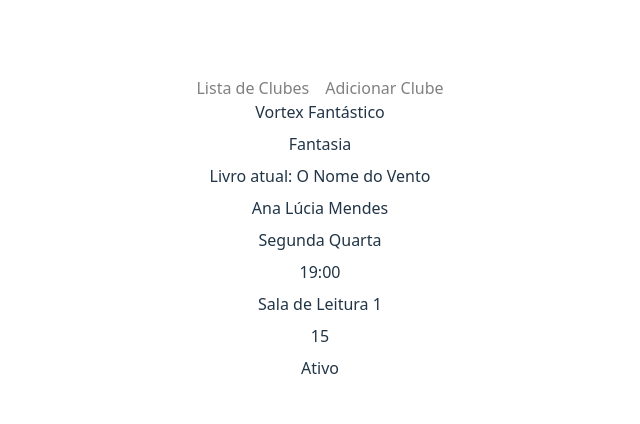
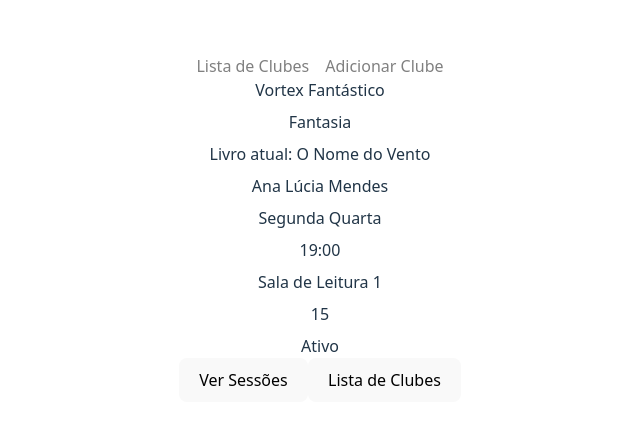
Before and after one commit to Lucas-Faleiro/library-club-manager, a React (Vite) app: page /clube/clb-001 in a window 1280 px wide. Shown: the part 172-596 px from the top of the page, without its empty margins (320-960 px from the left). Built offline with nearby package versions, Linux system fonts and the light colour scheme.

Commit message:
Exercício 13 e correção do LivroAtual

```diff
--- a/src/App.jsx
+++ b/src/App.jsx
@@ -5,6 +5,7 @@ import NovoClube from "./pages/NovoClube";
 import ClubsProvider from "./providers/ClubsProvider";
 import NavMenu from "./components/NavMenu";
 import DetalhesClube from "./pages/DetalhesClube";
+import ClubeSessoes from "./components/ClubeSessoes";
 
 function App() {
   return (
@@ -13,7 +14,9 @@ function App() {
       <Routes>
         <Route index element={<ClubeLista />} />
         <Route path="/adicionar" element={<NovoClube />} />
-        <Route path="/clube/:id" element={<DetalhesClube />} />
+        <Route path="/clube/:id" element={<DetalhesClube />}>
+          <Route path="sessoes" element={<ClubeSessoes />} />
+        </Route>
       </Routes>
     </ClubsProvider>
   );
--- /dev/null
+++ b/src/components/ClubeSessoes.jsx
@@ -0,0 +1,20 @@
+import { Link, useOutletContext } from "react-router";
+
+const ClubeSessoes = () => {
+  const clubDetails = useOutletContext();
+  console.log(clubDetails);
+
+  return (
+    <div>
+      <div>Dias: {clubDetails.diasEncontro.join(", ")}</div>
+      <div>Horário: {clubDetails.horario}</div>
+      <div>Local: {clubDetails.local}</div>
+      <div>Livro: {clubDetails.livroAtual.titulo}</div>
+      <Link to={`/clube/${clubDetails.id}`}>
+        <button>Fechar Sessões</button>
+      </Link>
+    </div>
+  );
+};
+
+export default ClubeSessoes;
--- a/src/components/NewClubForm.jsx
+++ b/src/components/NewClubForm.jsx
@@ -149,7 +149,7 @@ const NewClubForm = ({
           id="livroAtual"
           name="livroAtual"
           onChange={handleInputChange}
-          value={inputsForm.livroAtual}
+          value={inputsForm.livroAtual.titulo}
         />
       </div>
       <button disabled={isFormValid} type="submit">
--- a/src/pages/DetalhesClube.jsx
+++ b/src/pages/DetalhesClube.jsx
@@ -1,5 +1,5 @@
 import { useContext, useEffect, useState } from "react";
-import { useParams } from "react-router";
+import { Link, Outlet, useParams } from "react-router";
 import ClubsContext from "../contexts/ClubsContext";
 
 const DetalhesClube = () => {
@@ -47,6 +47,14 @@ const DetalhesClube = () => {
           <span>{clubDetails.status ? "Ativo" : "Inativo"}</span>
         </div>
       )}
+      <Link to={`sessoes`}>
+        <button>Ver Sessões</button>
+      </Link>
+      <Outlet context={clubDetails} />
+
+      <Link to={"/"}>
+        <button>Lista de Clubes</button>
+      </Link>
     </div>
   );
 };
--- a/src/pages/NovoClube.jsx
+++ b/src/pages/NovoClube.jsx
@@ -96,6 +96,14 @@ const NovoClube = () => {
         [name]: { message: "", visible: false },
       }));
     }
+    if (name === "livroAtual") {
+      dispatch({
+        type: "UPDATE_FIELD",
+        inputName: name,
+        inputValue: { titulo: value },
+      });
+      return;
+    }
     dispatch({ type: "UPDATE_FIELD", inputName: name, inputValue: value });
   };
 
```
